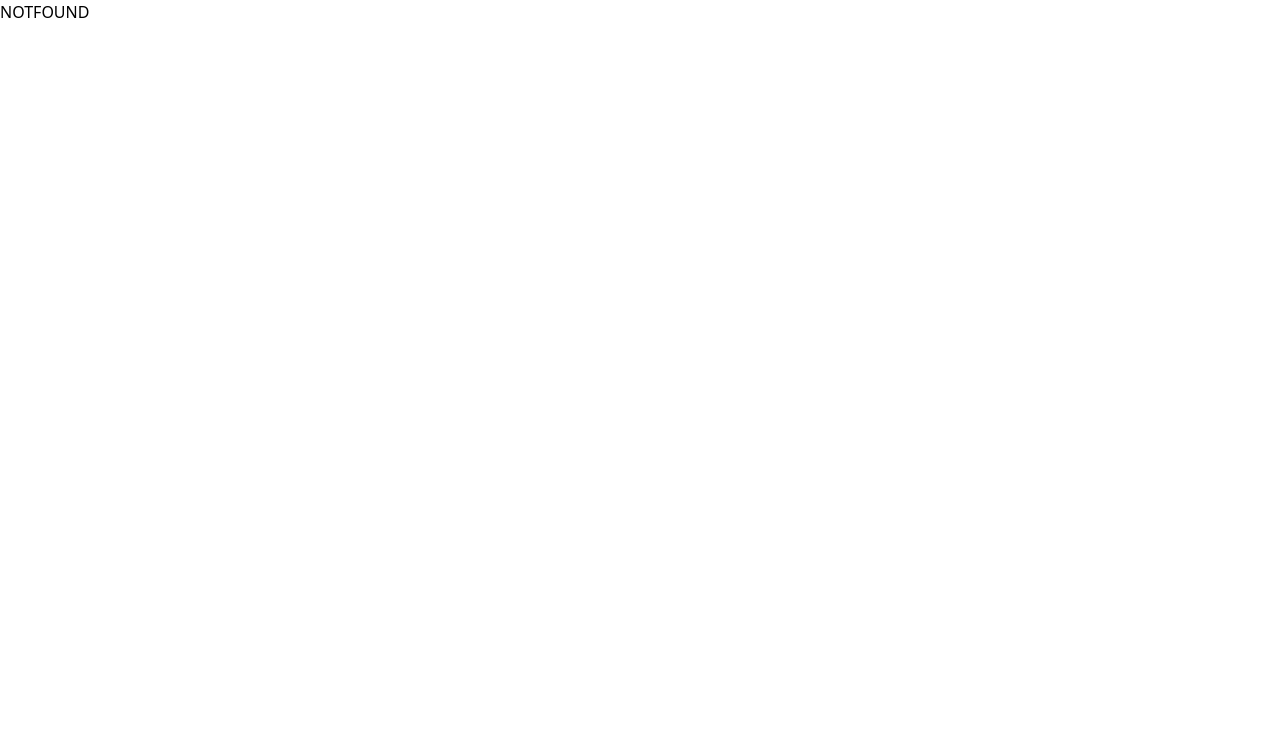
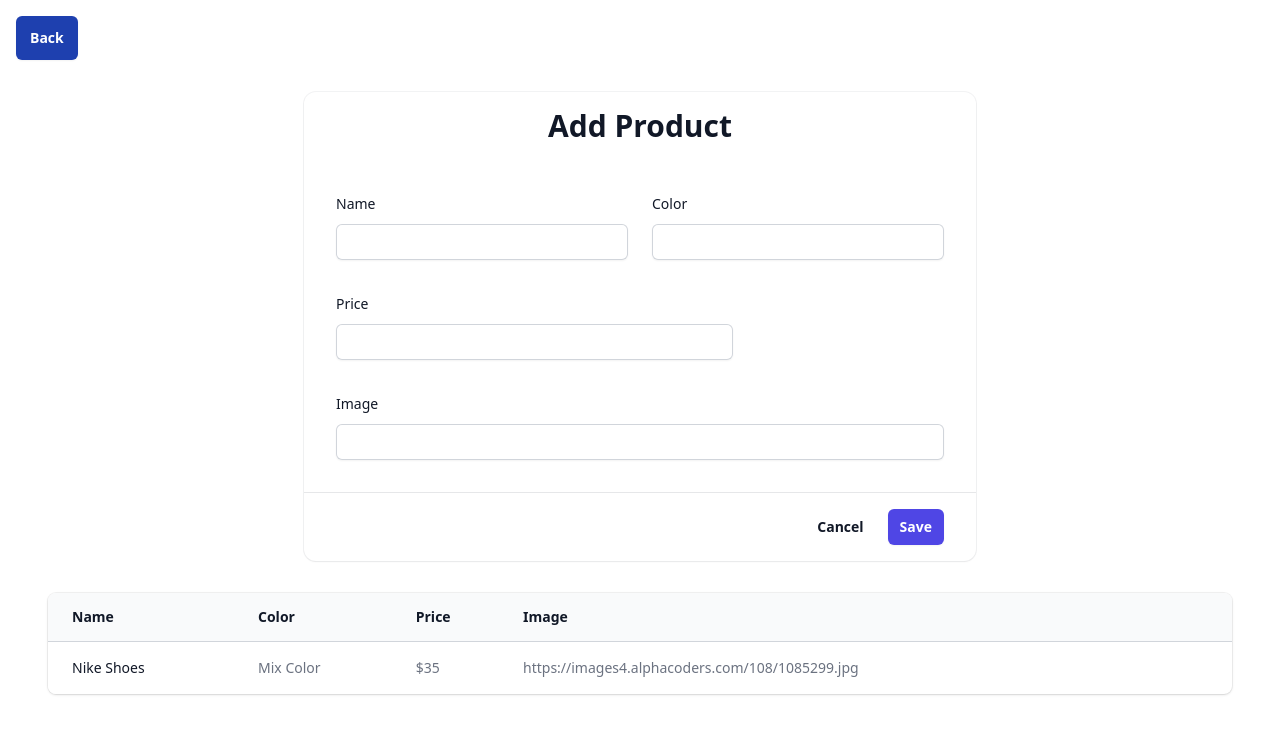
Before and after one commit to Danyalsk/ecommerce-vue, a Vue app: page /add-product in a window 1280 px wide. Shown: the top 734 px of the page. Built offline with nearby package versions, Linux system fonts and the light colour scheme.

Commit message:
Update dependencies and add "Add Product" button

```diff
--- a/src/components/SideDrawer.vue
+++ b/src/components/SideDrawer.vue
@@ -159,9 +159,5 @@ const products = [
   // More products...
 ]
 
-// const open = defineModel({ default: false })
-
-defineProps({
-  open: Boolean
-})
+const open = defineModel({ default: false })
 </script>
--- a/src/router/index.ts
+++ b/src/router/index.ts
@@ -5,7 +5,7 @@ import CheckOut from '@/views/CheckOut.vue'
 import OrderSummaries from '@/views/OrderSummaries.vue'
 import YourOrder from '@/views/YourOrder.vue'
 import LoginView from '@/views/LoginView.vue'
-
+import AddProduct from '@/views/AddProduct.vue'
 const router = createRouter({
   history: createWebHistory(import.meta.env.BASE_URL),
   routes: [
@@ -23,6 +23,12 @@ const router = createRouter({
       name: 'home',
       component: HomeView
     },
+    {
+      path: '/add-product',
+      name: 'addProduct',
+      component: AddProduct
+    },
+
     {
       path: '/checkOut',
       name: 'checkout',
--- a/src/stores/cart.ts
+++ /dev/null
@@ -1,13 +0,0 @@
-import { defineStore } from 'pinia'
-
-export const useCartStore = defineStore('yourStore', {
-  state: () => ({
-    open: false
-  }),
-
-  actions: {
-    setopen(value: boolean) {
-      this.open = value
-    }
-  }
-})
--- /dev/null
+++ b/src/stores/product.ts
@@ -0,0 +1,22 @@
+import { ref } from 'vue'
+import { defineStore } from 'pinia'
+
+export const useProductsStore = defineStore(
+  'products',
+  () => {
+    const products = ref([
+      {
+        id: 1,
+        name: 'Nike Shoes',
+        color: 'Mix Color',
+        price: '$35',
+        imageSrc: 'https://images4.alphacoders.com/108/1085299.jpg'
+      }
+    ])
+
+    return { products }
+  },
+  {
+    persist: true
+  }
+)
--- /dev/null
+++ b/src/views/AddProduct.vue
@@ -0,0 +1,199 @@
+<template>
+  <button
+    @click="$router.push('/home')"
+    type="button"
+    class="my-4 mx-4 rounded-md bg-blue-800 px-3.5 py-3 text-sm font-semibold text-white shadow-sm"
+  >
+    Back
+  </button>
+
+  <div class="flex-row items-center justify-center h-screen p-4">
+    <div class="item-center justify-center flex">
+      <form
+        class="bg-white shadow-sm ring-1 ring-gray-900/5 sm:rounded-xl md:col-span-2 w-full max-w-2xl"
+      >
+        <h1 class="p-4 text-3xl font-bold text-center text-gray-900">Add Product</h1>
+        <div class="px-4 py-6 sm:p-8">
+          <div class="grid max-w-2xl grid-cols-1 gap-x-6 gap-y-8 sm:grid-cols-6">
+            <div class="sm:col-span-3">
+              <label for="first-name" class="block text-sm font-medium leading-6 text-gray-900"
+                >Name</label
+              >
+              <div class="mt-2">
+                <input
+                  v-model="productFormData.name"
+                  type="text"
+                  name="name"
+                  id="product-name"
+                  autocomplete="given-name"
+                  class="block w-full rounded-md border-0 py-1.5 text-gray-900 shadow-sm ring-1 ring-inset ring-gray-300 placeholder:text-gray-400 focus:ring-2 focus:ring-inset focus:ring-indigo-600 sm:text-sm sm:leading-6"
+                />
+              </div>
+            </div>
+
+            <div class="sm:col-span-3">
+              <label for="last-name" class="block text-sm font-medium leading-6 text-gray-900"
+                >Color</label
+              >
+              <div class="mt-2">
+                <input
+                  v-model="productFormData.color"
+                  type="text"
+                  name="color"
+                  id="color-name"
+                  autocomplete="family-name"
+                  class="block w-full rounded-md border-0 py-1.5 text-gray-900 shadow-sm ring-1 ring-inset ring-gray-300 placeholder:text-gray-400 focus:ring-2 focus:ring-inset focus:ring-indigo-600 sm:text-sm sm:leading-6"
+                />
+              </div>
+            </div>
+
+            <div class="sm:col-span-4">
+              <label for="email" class="block text-sm font-medium leading-6 text-gray-900"
+                >Price</label
+              >
+              <div class="mt-2">
+                <input
+                  v-model="productFormData.price"
+                  id="price"
+                  name="price"
+                  type="number"
+                  autocomplete="price"
+                  class="block w-full rounded-md border-0 py-1.5 text-gray-900 shadow-sm ring-1 ring-inset ring-gray-300 placeholder:text-gray-400 focus:ring-2 focus:ring-inset focus:ring-indigo-600 sm:text-sm sm:leading-6"
+                />
+              </div>
+            </div>
+
+            <div class="col-span-full">
+              <label for="street-address" class="block text-sm font-medium leading-6 text-gray-900"
+                >Image</label
+              >
+              <div class="mt-2">
+                <input
+                  v-model="productFormData.imageSrc"
+                  type="text"
+                  name="image"
+                  id="image"
+                  autocomplete="image"
+                  class="block w-full rounded-md border-0 py-1.5 text-gray-900 shadow-sm ring-1 ring-inset ring-gray-300 placeholder:text-gray-400 focus:ring-2 focus:ring-inset focus:ring-indigo-600 sm:text-sm sm:leading-6"
+                />
+              </div>
+            </div>
+          </div>
+        </div>
+        <div
+          class="flex items-center justify-end gap-x-6 border-t border-gray-900/10 px-4 py-4 sm:px-8"
+        >
+          <button type="button" class="text-sm font-semibold leading-6 text-gray-900">
+            Cancel
+          </button>
+          <button
+            @click="addProduct"
+            type="button"
+            class="rounded-md bg-indigo-600 px-3 py-2 text-sm font-semibold text-white shadow-sm hover:bg-indigo-500 focus-visible:outline focus-visible:outline-2 focus-visible:outline-offset-2 focus-visible:outline-indigo-600"
+          >
+            Save
+          </button>
+        </div>
+      </form>
+    </div>
+    <div class="px-4 sm:px-6 lg:px-8">
+      <div class="sm:flex sm:items-center">
+        <div class="mt-4 sm:ml-16 sm:mt-0 sm:flex-none"></div>
+      </div>
+      <div class="mt-8 flow-root">
+        <div class="-mx-4 -my-2 overflow-x-auto sm:-mx-6 lg:-mx-8">
+          <div class="inline-block min-w-full py-2 align-middle sm:px-6 lg:px-8">
+            <div class="overflow-hidden shadow ring-1 ring-black ring-opacity-5 sm:rounded-lg">
+              <table class="min-w-full divide-y divide-gray-300">
+                <thead class="bg-gray-50">
+                  <tr>
+                    <th
+                      scope="col"
+                      class="py-3.5 pl-4 pr-3 text-left text-sm font-semibold text-gray-900 sm:pl-6"
+                    >
+                      Name
+                    </th>
+                    <th
+                      scope="col"
+                      class="px-3 py-3.5 text-left text-sm font-semibold text-gray-900"
+                    >
+                      Color
+                    </th>
+                    <th
+                      scope="col"
+                      class="px-3 py-3.5 text-left text-sm font-semibold text-gray-900"
+                    >
+                      Price
+                    </th>
+                    <th
+                      scope="col"
+                      class="px-3 py-3.5 text-left text-sm font-semibold text-gray-900"
+                    >
+                      Image
+                    </th>
+                    <th scope="col" class="relative py-3.5 pl-3 pr-4 sm:pr-6">
+                      <span class="sr-only">Delete</span>
+                    </th>
+                  </tr>
+                </thead>
+                <tbody class="divide-y divide-gray-200 bg-white">
+                  <tr v-for="product in productStore.products" :key="product.name">
+                    <td
+                      class="whitespace-nowrap py-4 pl-4 pr-3 text-sm font-medium text-gray-900 sm:pl-6"
+                    >
+                      {{ product.name }}
+                    </td>
+                    <td class="whitespace-nowrap px-3 py-4 text-sm text-gray-500">
+                      {{ product.color }}
+                    </td>
+                    <td class="whitespace-nowrap px-3 py-4 text-sm text-gray-500">
+                      {{ product.price }}
+                    </td>
+                    <td class="whitespace-nowrap px-3 py-4 text-sm text-gray-500">
+                      {{ product.imageSrc }}
+                    </td>
+                  </tr>
+                </tbody>
+              </table>
+            </div>
+          </div>
+        </div>
+      </div>
+    </div>
+  </div>
+</template>
+
+<script setup lang="ts">
+import { ref } from 'vue'
+import { useProductsStore } from '@/stores/product'
+
+// const people = [
+//   {
+//     name: 'Lindsay Walton',
+//     title: 'Front-end Developer',
+//     email: 'lindsay.walton@example.com',
+//     role: 'Member'
+//   }
+// ]
+
+const productStore = useProductsStore()
+
+const productFormData = ref({
+  name: '',
+  color: '',
+  price: '',
+  imageSrc: ''
+})
+
+const addProduct = () => {
+  productStore.products.push(productFormData.value)
+  productFormData.value = {
+    name: '',
+    color: '',
+    price: '',
+    imageSrc: ''
+  }
+}
+
+console.log(productStore.products)
+</script>
--- a/src/views/HomeView.vue
+++ b/src/views/HomeView.vue
@@ -269,7 +269,7 @@
                     <span class="mx-4 h-6 w-px bg-gray-200 lg:mx-6" aria-hidden="true" />
 
                     <div class="flow-root">
-                      <a @click="handleClick" class="group -m-2 flex items-center p-2">
+                      <a @click="MenuOpen = true" class="group -m-2 flex items-center p-2">
                         <ShoppingCartIcon
                           class="h-6 w-6 flex-shrink-0 text-gray-400 group-hover:text-gray-500"
                           aria-hidden="true"
@@ -280,6 +280,15 @@
                         >
                         <span class="sr-only">items in cart, view bag</span>
                       </a>
+                    </div>
+                    <div class="mx-10 flex">
+                      <button
+                        @click="$router.push('/add-product')"
+                        type="button"
+                        class="my-4 mx-4 rounded-md bg-blue-800 px-3.5 py-3 text-sm font-semibold text-white shadow-sm"
+                      >
+                        Add Product
+                      </button>
                     </div>
                   </div>
                 </div>
@@ -352,7 +361,7 @@
                 class="mx-4 inline-flex space-x-8 sm:mx-6 lg:mx-0 lg:grid lg:grid-cols-4 lg:gap-x-8 lg:space-x-0"
               >
                 <li
-                  v-for="product in trendingProducts"
+                  v-for="product in productStore.products"
                   :key="product.id"
                   class="inline-flex w-64 flex-col text-center lg:w-auto"
                 >
@@ -405,7 +414,7 @@
     </main>
   </div>
 
-  <SideDrawer :open="MenuOpen" />
+  <SideDrawer v-model="MenuOpen" />
 </template>
 
 <script setup>
@@ -419,12 +428,13 @@ import {
 } from '@heroicons/vue/24/outline'
 import { ChevronDownIcon } from '@heroicons/vue/20/solid'
 import SideDrawer from '@/components/SideDrawer.vue'
+import { useProductsStore } from '@/stores/product'
 
 const MenuOpen = ref(false)
 
-const handleClick = () => {
-  MenuOpen.value = true
-}
+// const handleClick = () => {
+//   MenuOpen.value = true
+// }
 
 const currencies = ['CAD', 'USD', 'AUD', 'EUR', 'GBP']
 const navigation = {
@@ -492,67 +502,5 @@ const navigation = {
   ]
 }
 
-const trendingProducts = [
-  {
-    id: 1,
-    name: 'Nike Shoes',
-    color: 'Mix Color',
-    price: '$35',
-    href: '#',
-    imageSrc: 'https://images4.alphacoders.com/108/1085299.jpg',
-    imageAlt: 'Black machined steel pen with hexagonal grip and small white logo at top.',
-    availableColors: [
-      // { name: 'Black', colorBg: '#111827' },
-      // { name: 'Brass', colorBg: '#FDE68A' },
-      // { name: 'Chrome', colorBg: '#E5E7EB' }
-    ]
-  },
-
-  {
-    id: 2,
-    name: 'Adidas Shoes',
-    color: 'Red',
-    price: '$35',
-    href: '#',
-    imageSrc:
-      'https://images.unsplash.com/photo-1542291026-7eec264c27ff?q=80&w=1000&auto=format&fit=crop&ixlib=rb-4.0.3&ixid=M3wxMjA3fDB8MHxzZWFyY2h8Mnx8c2hvZXN8ZW58MHx8MHx8fDA%3D',
-    imageAlt: 'Black machined steel pen with hexagonal grip and small white logo at top.',
-    availableColors: [
-      // { name: 'Black', colorBg: '#111827' },
-      // { name: 'Brass', colorBg: '#FDE68A' },
-      // { name: 'Chrome', colorBg: '#E5E7EB' }
-    ]
-  },
-  {
-    id: 3,
-    name: 'Puma Shoes',
-    color: 'Black',
-    price: '$35',
-    href: '#',
-    imageSrc:
-      'https://blenderartists.org/uploads/default/original/4X/7/0/0/7008f64b23dd630c61164cd0fe6129eb015c080b.jpeg',
-    imageAlt: 'Black machined steel pen with hexagonal grip and small white logo at top.',
-    availableColors: [
-      // { name: 'Black', colorBg: '#111827' },
-      // { name: 'Brass', colorBg: '#FDE68A' },
-      // { name: 'Chrome', colorBg: '#E5E7EB' }
-    ]
-  },
-  {
-    id: 4,
-    name: 'Fancy Shoes',
-    color: 'Black',
-    price: '$35',
-    href: '#',
-    imageSrc: 'https://c1.wallpaperflare.com/preview/426/87/675/shoe-adidas-sneaker.jpg',
-    imageAlt: 'Black machined steel pen with hexagonal grip and small white logo at top.',
-    availableColors: [
-      // { name: 'Black', colorBg: '#111827' },
-      // { name: 'Brass', colorBg: '#FDE68A' },
-      // { name: 'Chrome', colorBg: '#E5E7EB' }
-    ]
-  }
-
-  // More products...
-]
+const productStore = useProductsStore()
 </script>
```
Also changed, not shown: 1 other file (tests, documents, lock files or other folders).
